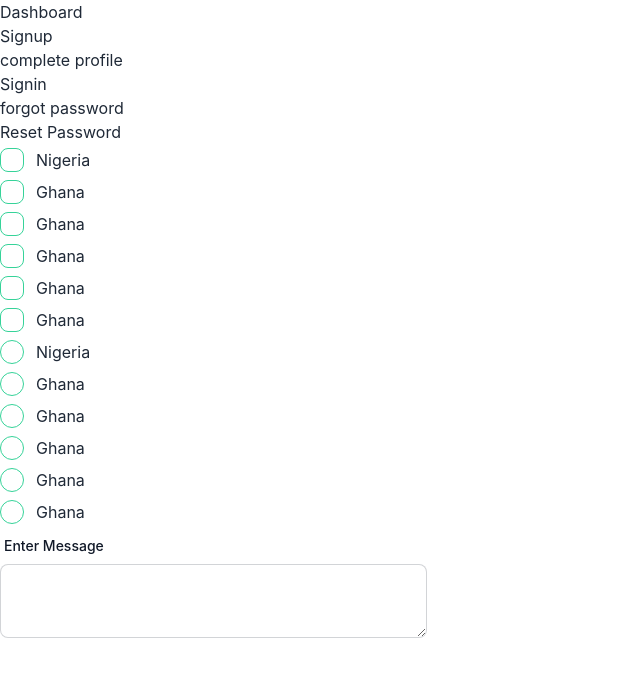
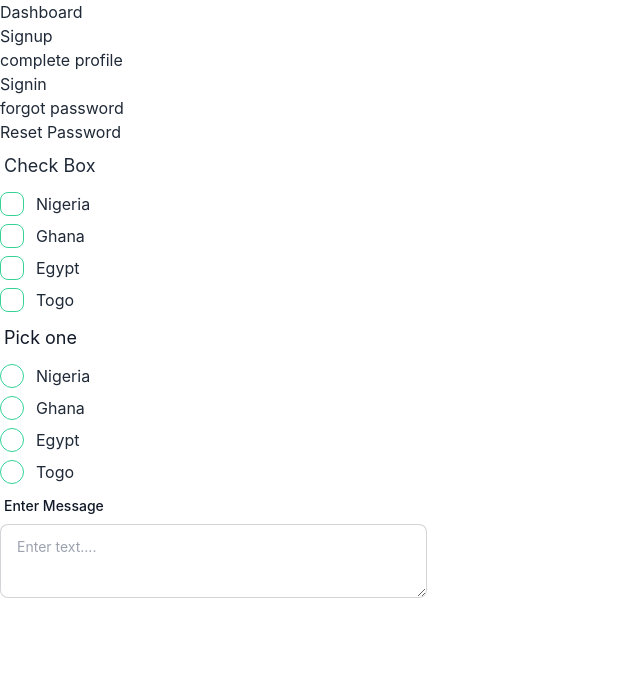
Before and after one commit to Waliyah-O/LMS_frontend, a React (Create React App) app: page / in a window 1280 px wide. Shown: the top 676 px of the page, without its empty margins (0-640 px from the left). Built offline with nearby package versions, Linux system fonts and the light colour scheme.

Commit message:
custom inputs

```diff
--- a/src/components/Forms/Admin/GettingStarted.js
+++ b/src/components/Forms/Admin/GettingStarted.js
@@ -86,7 +86,7 @@ const GettingStarted = () => {
 
   return (
     <AuthLayout>
-      <form className="flex flex-col gap-4" onSubmit={formik.handleSubmit}>
+      <form className="flex flex-col gap-1" onSubmit={formik.handleSubmit}>
         <CustomInput
           inputError={formik.touched.organizationName && formik.errors.organizationName}
           onBlur={formik.handleBlur}
--- a/src/components/customInputs/CheckBox.jsx
+++ b/src/components/customInputs/CheckBox.jsx
@@ -1,24 +1,34 @@
-import { useState } from 'react';
+import ErrorMark from '../../assets/svg/redError.svg';
 
-const CheckBox = ({ options = [], checked, className }) => {
-  const defaultChecked = checked ? checked : false;
-  const [isChecked, setIsChecked] = useState(defaultChecked);
-
+const CheckBox = ({ options = [], className, onBlur, name, labelText, inputError, id }) => {
   return (
     <div>
+      <label className="label" htmlFor={id}>
+        <span className="label-text text-lg">{labelText}</span>
+      </label>
+      <div className="relative">
         {options.map((option) => (
           <label key={option.position} className="flex py-1">
             <input
-            className={`checkbox ${className}`}
+              className={`checkbox ${inputError ? 'input-error' : ''} ${className || ''}`}
               type="checkBox"
-            name="option"
+              name={name}
+              onBlur={onBlur}
               value={option.position}
-            onChange={() => setIsChecked((prev) => !prev)}
+              onChange={() => console.log('checked')}
             />
             <span className="mx-3">{option.label}</span>
           </label>
         ))}
-      <p className="text-xs">{isChecked}</p>
+      </div>
+      {inputError && (
+        <label className="label">
+          <span className="label-text-alt text-red-600 flex gap-1">
+            <img src={ErrorMark} alt="error mark" />
+            {inputError}
+          </span>
+        </label>
+      )}
     </div>
   );
 };
--- a/src/components/customInputs/CustomInputs.jsx
+++ b/src/components/customInputs/CustomInputs.jsx
@@ -40,7 +40,7 @@ const CustomInput = ({
           onChange={onChange}
           readOnly={readOnly}
           value={value}
-          className={`input input-bordered w-full ${inputError ? 'input-error' : ''} ${className || ''}`}
+          className={`input input-bordered w-full  ${inputError ? 'input-error' : ''} ${className || ''}`}
         />
 
         {type === 'password' && (
--- a/src/components/customInputs/RadioButton.jsx
+++ b/src/components/customInputs/RadioButton.jsx
@@ -1,6 +1,7 @@
 import { useState } from 'react';
+import ErrorMark from '../../assets/svg/redError.svg';
 
-const RadioButton = ({ options = [], className }) => {
+const RadioButton = ({ labelText, onBlur, name, id, className, options = [], inputError }) => {
   const [selectedOption, setSelectedOption] = useState(null);
 
   const handleOptionChange = (position) => {
@@ -8,20 +9,34 @@ const RadioButton = ({ options = [], className }) => {
   };
 
   return (
-    <div>
+    <div className="form-control w-full">
+        <label className="label" htmlFor={id}>
+          <span className="label-text text-gray-900 text-lg">{labelText}</span>
+        </label>
+        <div className="relative">
           {options.map((option) => (
             <label key={option.position} className="flex py-1">
               <input
-            className={`radio ${className}`}
+                className={`radio ${inputError ? 'input-error' : ''} ${className || ''}`}
                 type="radio"
-            name="option"
+                name={name}
+                onBlur={onBlur}
                 value={option.position}
                 checked={selectedOption === option.position}
                 onChange={() => handleOptionChange(option.position)}
               />
-          <span className="mx-3"> {option.label}</span>
+              <span className="mx-3">{option.label}</span>
             </label>
           ))}
+        </div>
+        {inputError && (
+          <label className="label">
+            <span className="label-text-alt text-red-600 flex gap-1">
+              <img src={ErrorMark} alt="error mark" />
+              {inputError}
+            </span>
+          </label>
+        )}
     </div>
   );
 };
--- a/src/components/layouts/AuthLayout.js
+++ b/src/components/layouts/AuthLayout.js
@@ -38,23 +38,24 @@ const AuthLayout = ({ children }) => {
   };
 
   return (
-    <div className="w-screen flex items-center gap-32 bg-white ">
+    <div className="w-screen flex items-center gap-32 bg-white md:p-5 lg:p-0">
       <ErrorBoundary FallbackComponent={ErrorUI}>
-        <div className="w-2/5  sm:w-2/5  hidden lg:block">
-          <img className="w-full h-full" src={AuthImage} alt="smiling-girl-image" />
+        <div className="h-screen w-2/5  sm:w-2/5  hidden lg:block">
+          <img className="w-full h-screen" src={AuthImage} alt="smiling-girl-image" />
         </div>
 
-        <div className="sm:w-2/5 w-full flex-col items-center sm:p-2 p-4 md:w-full md:p-8 lg:w-2/5">
+        <div className="sm:w-2/5 w-full flex-col items-center sm:p-2 p-4 md:w-full lg:w-2/5">
           <Link to={location.pathname.includes('forgotpassword') ? '/signin' : '/'}>
             <span className="text-black font-medium text-small flex gap-2 items-center">
               <ArrowNarrowLeft /> {location.pathname.includes('forgotpassword') ? 'Go back to login' : 'Go Home'}
             </span>
           </Link>
-          <h1 className="mb-3 mt-14 text-xl-heading text-green-500 font-semibold"> {header()}</h1>
-          <p className="mb-5 text-gray-900"> {subHeader()}</p>
+          <h1 className="my-2 lg:text-xl-heading text-green-500 font-semibold md:text-xl"> {header()}</h1>
+          <p className="mb-2 text-gray-900 md:text-sm"> {subHeader()}</p>
+          <div>
             {children}
             {(location.pathname === '/signup' || location.pathname === '/signin') && (
-            <p className="mt-5 text-black text-sm font-medium">
+              <p className=" text-black text-sm font-medium">
                 Have an account?{' '}
                 <Link to={linkTo} className="text-green-500">
                   {location.pathname === '/signup' ? 'Sign In' : 'Sign Up'}
@@ -62,6 +63,7 @@ const AuthLayout = ({ children }) => {
               </p>
             )}
           </div>
+        </div>
       </ErrorBoundary>
     </div>
   );
--- a/src/pages/index.js
+++ b/src/pages/index.js
@@ -7,10 +7,8 @@ const index = () => {
   const countryOptions = [
     { position: 1, label: 'Nigeria' },
     { position: 2, label: 'Ghana' },
-    { position: 3, label: 'Ghana' },
-    { position: 4, label: 'Ghana' },
-    { position: 5, label: 'Ghana' },
-    { position: 6, label: 'Ghana' },
+    { position: 3, label: 'Egypt' },
+    { position: 4, label: 'Togo' },
   ];
   return (
     <div>
@@ -21,8 +19,8 @@ const index = () => {
       <Link to={'./forgotpassword'}>forgot password</Link> <br />
       <Link to={'./passwordreset'}>Reset Password</Link>
       <CheckBox options={countryOptions} labelText={'Check Box'} className={'checkbox-success'} />
-      <RadioButton options={countryOptions} className={'radio-success'} />
-      <TextArea labelText={'Enter Message'}/>
+      <RadioButton options={countryOptions} className={'radio-success checked:bg-green-700'} labelText={'Pick one'} />
+      <TextArea labelText={'Enter Message'} placeholder={'Enter text....'}/>
     </div>
   );
 };
```
Also changed, not shown: src/utils/constants.js (line endings or trailing spaces). Lines whose indentation alone changed are shown as unchanged.
